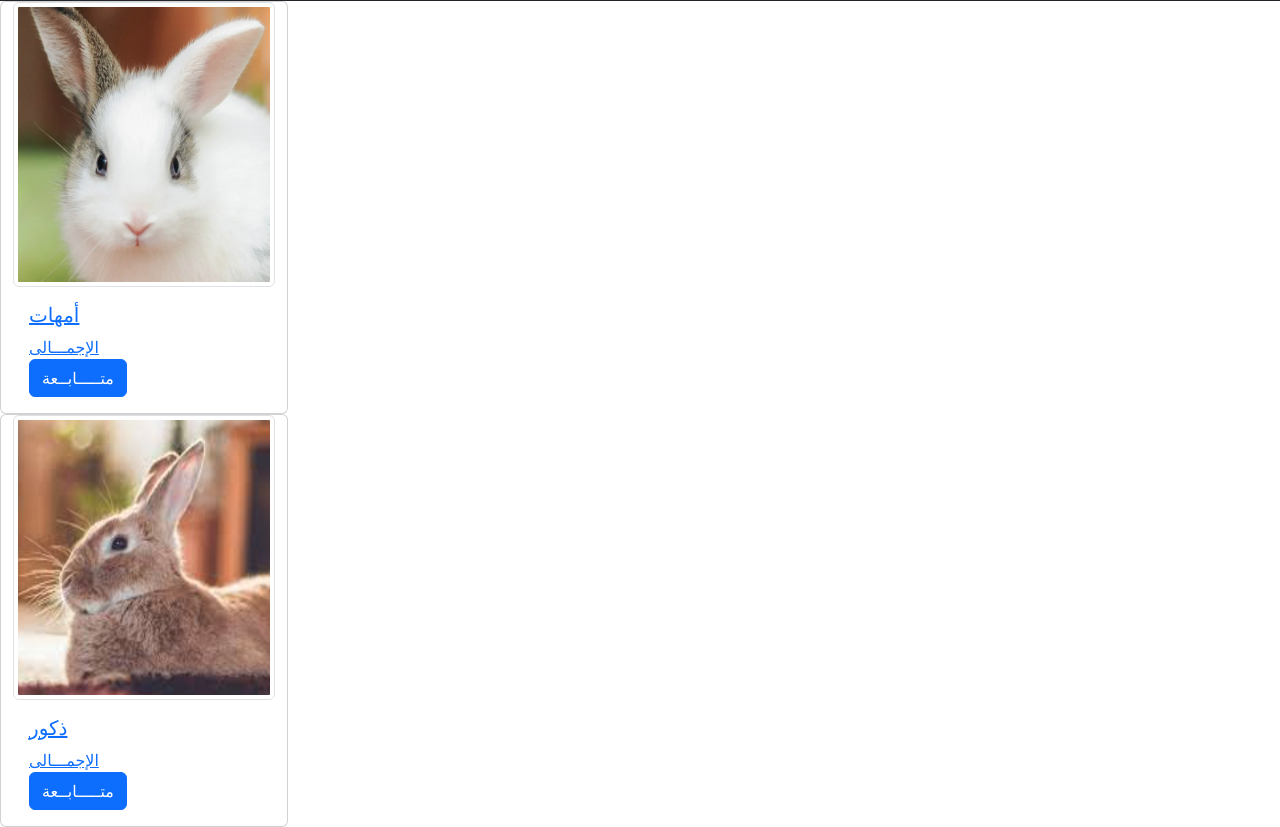
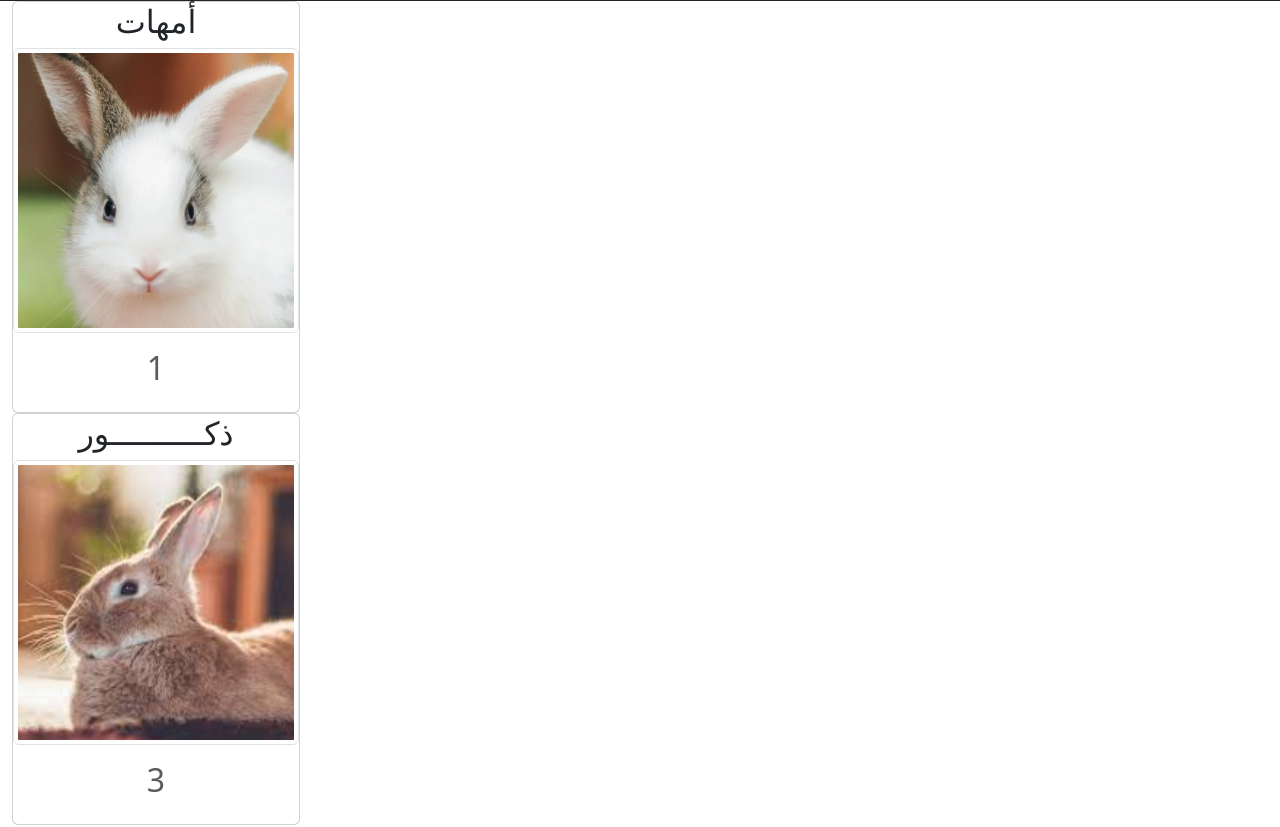
Before and after one commit to mohamedsaber101/arnab, a Django app: page / in a window 1280 px wide. Shown: the part 91-918 px from the top of the page. Run offline with Django 3.2, Linux system fonts and the light colour scheme; data comes from the database, SQL or seed files in the repository; both versions use the stored data as it was after the commit; some libraries are stand-ins or nearby versions.

Commit message:
local_css_and_js_bootstrap
delete_is_ok

update_for_arnaba_is_ok

default_values_in_the_form_is_ok

update_works

alert_that_the_arnaba_is_updated_successfully

update_form_type_integer_set_to_number_type_so_it_can_be_increased_by_an_arror

update_button_scaled_to_form_width_and_delete_button_scaled_also

icons_for_deleteion_and_update

icons_for_deleteion_and_update

zokor_semi_ok

zokor_all_works,_relation_between_males_and_females_almost_done

males_associated_ok

males_associated_ok_and_index_has_the_count

```diff
--- a/ArnabManager/operation/templates/index.html
+++ b/ArnabManager/operation/templates/index.html
@@ -1,40 +1,49 @@
 {% extends 'base.html' %}
 {% load static %}
 {% block b1 %}
-
-  <!-- <div class="container">
-      <div class="row">
-        <div class="col-lg-3 col-sm-6 boxy" >ONE</div>
-        <div class="col-lg-3 col-sm-6 boxy" >TWO</div>
-        <div class="col-lg-3 col-sm-6 boxy" >THREE</div>
-        <div class="col-lg-3 col-sm-6 boxy" >FOUR</div>
-      </div> -->
 
 
 
 <div class="container row">
 
-    <a href="{% url 'operation:arnaba_list' %}">
+    <a style="text-decoration:none" href="{% url 'operation:arnaba_list' %}">
         <div class="card col-lg-4 " style="width: 18rem;">
+          <h2 class="text-center card-title">أمهات</h2>
+
         <img src="{% static 'arnaba.png' %}" style="height: 285px;" class="img-fluid img-thumbnail card-img-top img-fluid rounded float-left" alt="Responsive image">
         <div class="card-body">
-          <h5 class="card-title">أمهات</h5>
-          <p class="card-text">الإجمـــالى</p>
-          <a href="{% url 'operation:arnaba_list' %}" class="btn btn-primary">متـــــابــعة</a>
+
+
+          <div class=" text-center">
+
+            <div class="counter">
+        <i class="fa fa-code fa-2x"></i>
+        <h2 class="timer count-title count-number text-muted" >{{arnaba_count}}</h2>
+      </div>
+    </div>
+
+
+
+
         </div>
       </div>
     </a>
 
-    <a href="{% url 'operation:arnab_list' %}">
+    <a style="text-decoration:none" href="{% url 'operation:arnab_list' %}">
+      <div class="card col-lg-4 " style="width: 18rem;">
+        <h2 class="text-center card-title">ذكــــــــــور</h2>
 
-      <div class="card col-lg-4 " style="width: 18rem;">
-        <img src="{% static 'arnab.png' %}" style="height: 285px;" class="img-fluid img-thumbnail card-img-top img-fluid rounded float-left" alt="Responsive image">
-        <div class="card-body">
-          <h5 class="card-title">ذكور</h5>
-          <p class="card-text">الإجمـــالى</p>
-          <a href="{% url 'operation:arnab_list' %}" class="btn btn-primary">متـــــابــعة</a>
-        </div>
-      </div>
-    </a>
+      <img src="{% static 'arnab.png' %}" style="height: 285px;" class="img-fluid img-thumbnail card-img-top img-fluid rounded float-left" alt="Responsive image">
+      <div class="card-body">
+
+
+        <div class=" text-center">
+
+          <div class="counter">
+      <i class="fa fa-code fa-2x"></i>
+      <h2 class="timer count-title count-number text-muted" >{{arnab_count}}</h2>
+    </div>
+  </div>
+
 </div>
 {% endblock %}
--- a/ArnabManager/operation/views.py
+++ b/ArnabManager/operation/views.py
@@ -10,7 +10,13 @@ disabled_fields = ['id', 'age', 'image']
 
 
 def index(request):
-    return render(request, 'index.html')
+    arnaba_count = Arnaba.objects.all().count()
+    arnab_count = Arnab.objects.all().count()
+    context = {
+         'arnaba_count': arnaba_count,
+         'arnab_count': arnab_count
+    }
+    return render(request, 'index.html', context)
 
 
 def arnaba_list(request, alert='nothing'):
--- a/commit_messages.txt
+++ b/commit_messages.txt
@@ -12,3 +12,4 @@ icons_for_deleteion_and_update
 zokor_semi_ok
 zokor_all_works,_relation_between_males_and_females_almost_done
 males_associated_ok
+males_associated_ok_and_index_has_the_count
```
Also changed, not shown: ArnabManager/db.sqlite3.
